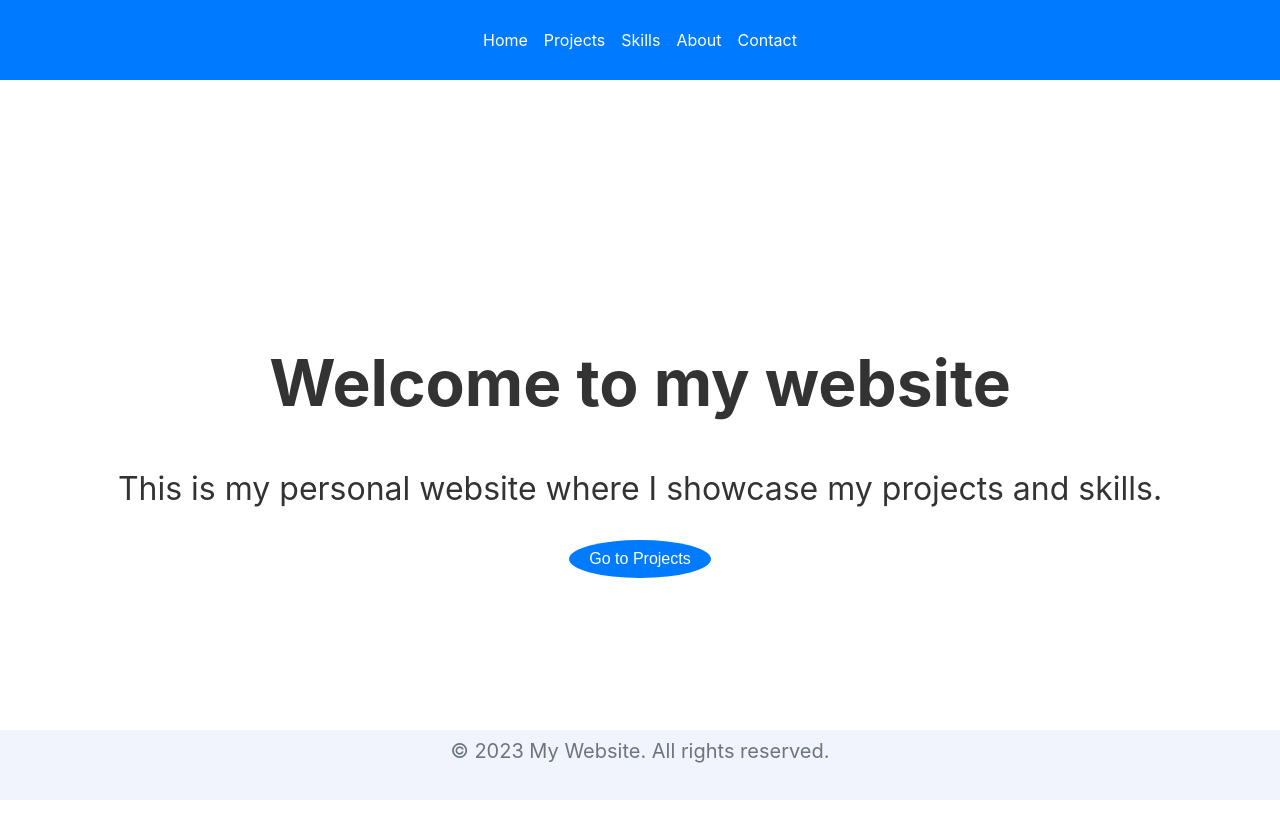
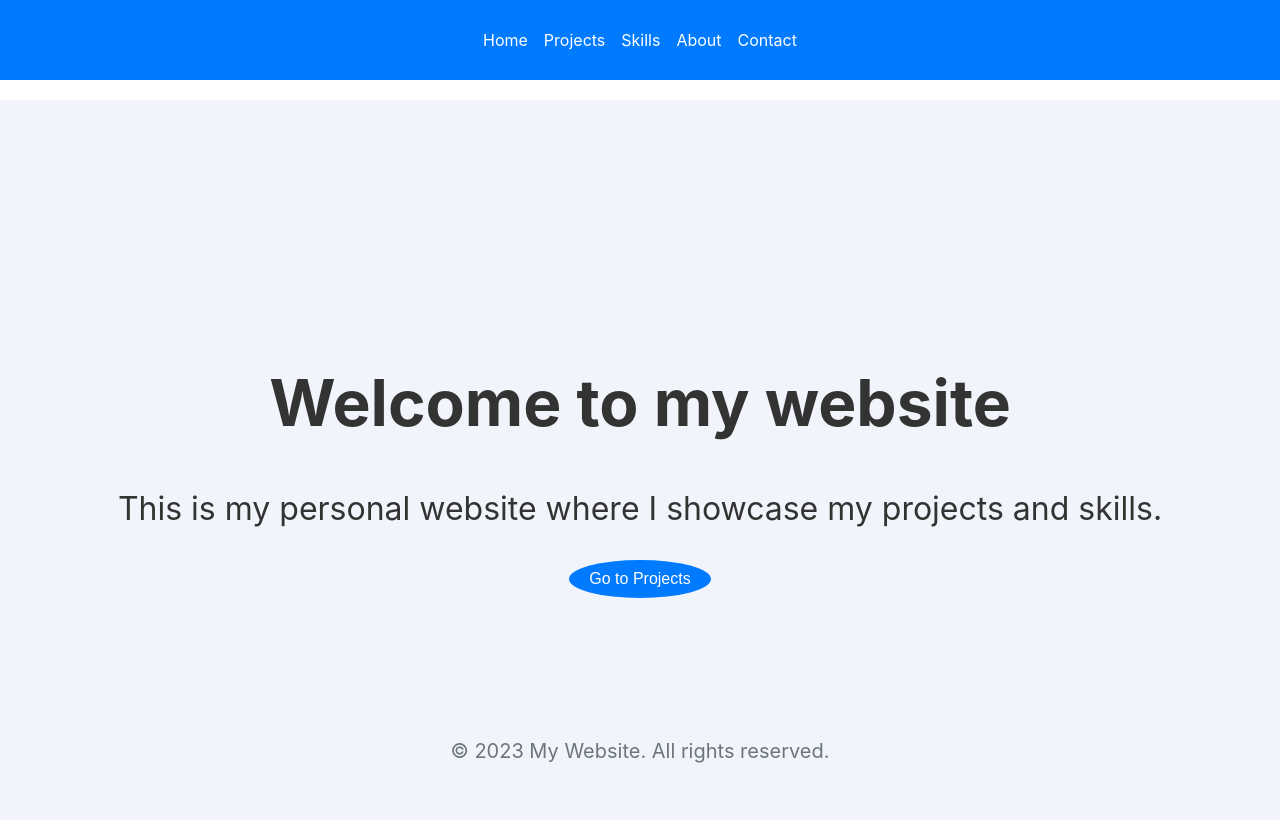
Before and after one commit to MthabiKT/Website_Project, a React (Create React App) app: page / in a window 1280 px wide. Built offline with nearby package versions, Linux system fonts and the light colour scheme; the HTML template or start-up script is replaced by a standard one.

Commit message:
change home background

```diff
--- a/src/CSS/Home.css
+++ b/src/CSS/Home.css
@@ -4,8 +4,9 @@
     justify-content: center;
     align-items: center;
     height: calc(100vh - 80px); /* 80px is the height of the navbar */
-    background-color: f1f5fb;
+    background-color: #f1f5fb;
     color: #333;
+    margin-top: 20px;
   }
 
   h1 {
```
